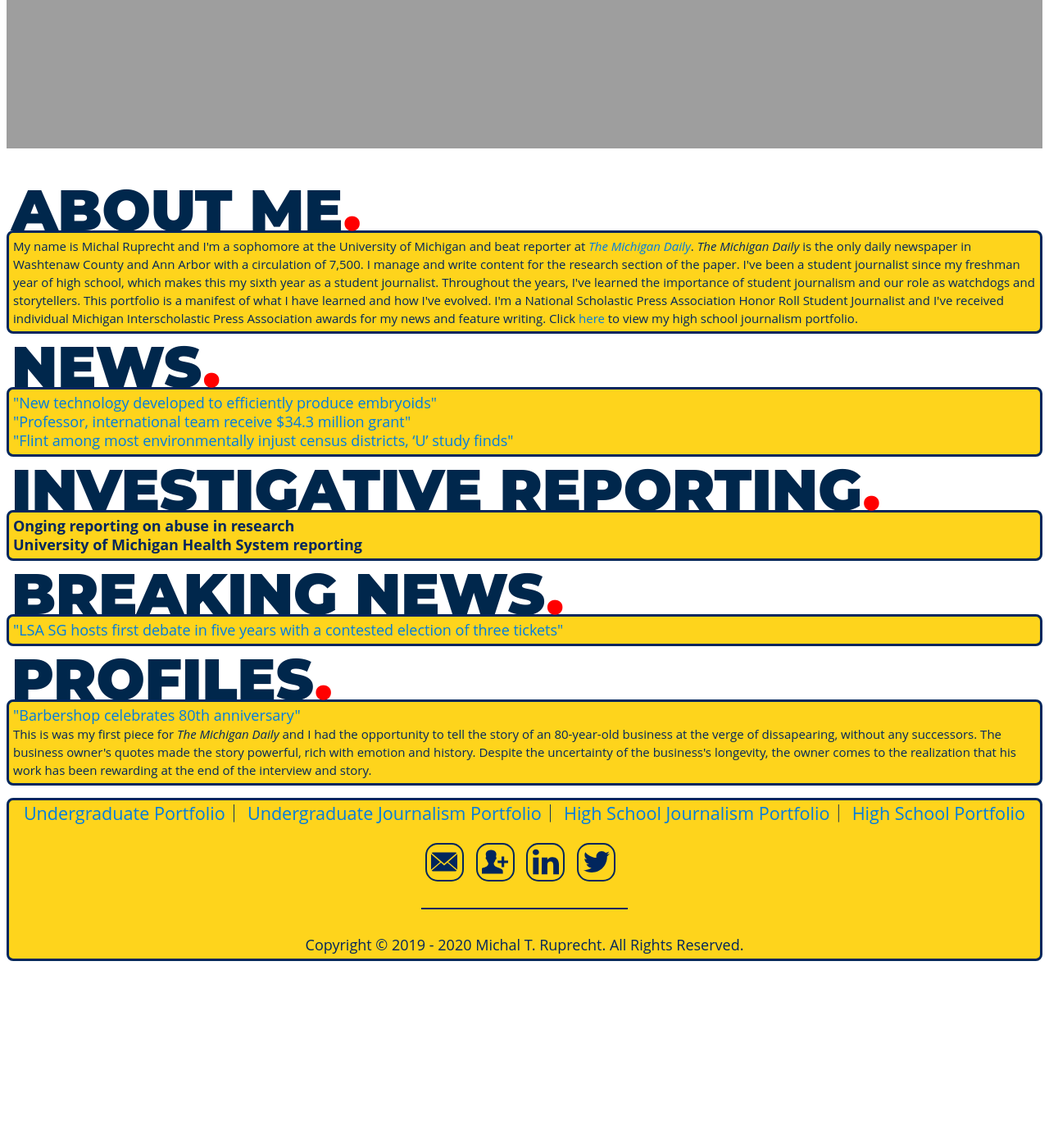
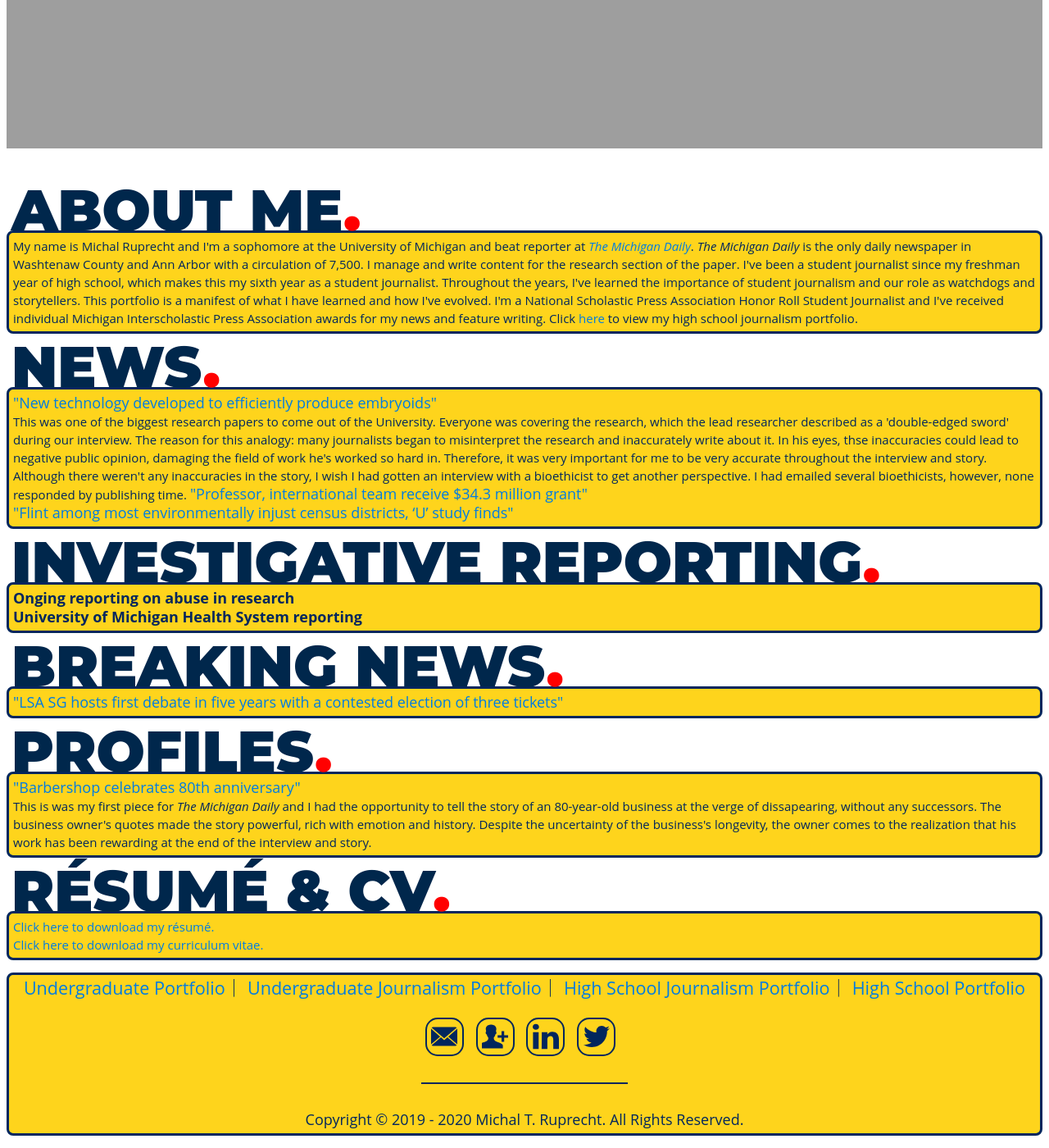
Before and after one commit to MichalRuprecht/michalruprecht.github.io, a Jekyll site: the page built from pages/journalism.html, in a window 1280 px wide and 1400 px high, scrolled down 787 px. Shown: the whole window at 82% size. Built offline with Jekyll 4.4.1, drawn with Linux system fonts in a browser that asks for light colours; before the commit the page ends 1974 px from its top, so only the background shows below that.

Commit message:
journalism.html

```diff
--- a/pages/journalism.html
+++ b/pages/journalism.html
@@ -22,7 +22,7 @@ title: Michal T. Ruprecht Official Website
     </div>
     <div class="college">
       <h3><b><big><a href="https://www.michigandaily.com/section/research/new-technology-developed-efficiently-produce-embryoids" target="_blank">"New technology developed to efficiently produce embryoids"</a></big></b>
-      <br />
+      <br />This was one of the biggest research papers to come out of the University. Everyone was covering the research, which the lead researcher described as a 'double-edged sword' during our interview. The reason for this analogy: many journalists began to misinterpret the research and inaccurately write about it. In his eyes, thse inaccuracies could lead to negative public opinion, damaging the field of work he's worked so hard in. Therefore, it was very important for me to be very accurate throughout the interview and story. Although there weren't any inaccuracies in the story, I wish I had gotten an interview with a bioethicist to get another perspective. I had emailed several bioethicists, however, none responded by publishing time.
       <b><big><a href="https://www.michigandaily.com/section/research/professor-and-international-team-receive-343-million-nih-grant" target="_blank">"Professor, international team receive $34.3 million grant"</a></big></b>
       <br />
       <b><big><a href="https://www.michigandaily.com/section/research/flint-among-most-environmentally-injust-census-districts-%E2%80%98u%E2%80%99-study-finds" target="_blank">"Flint among most environmentally injust census districts, ‘U’ study finds"</a></big></b>
@@ -59,5 +59,14 @@ title: Michal T. Ruprecht Official Website
         </h3>
       </div>
 
+      <div class="title">
+        RÉSUMÉ & CV<font color="#FF0000">.</font>
+      </div>
+      <div class="college">
+        <h3><a href="http://resume.michalruprecht.com" target="_blank">Click here to download my résumé.</a>
+        <br /><a href="http://cv.michalruprecht.com" target="_blank">Click here to download my curriculum vitae.</a>
+      </h3>
+      </div>
+
     </body>
 </html>
```
